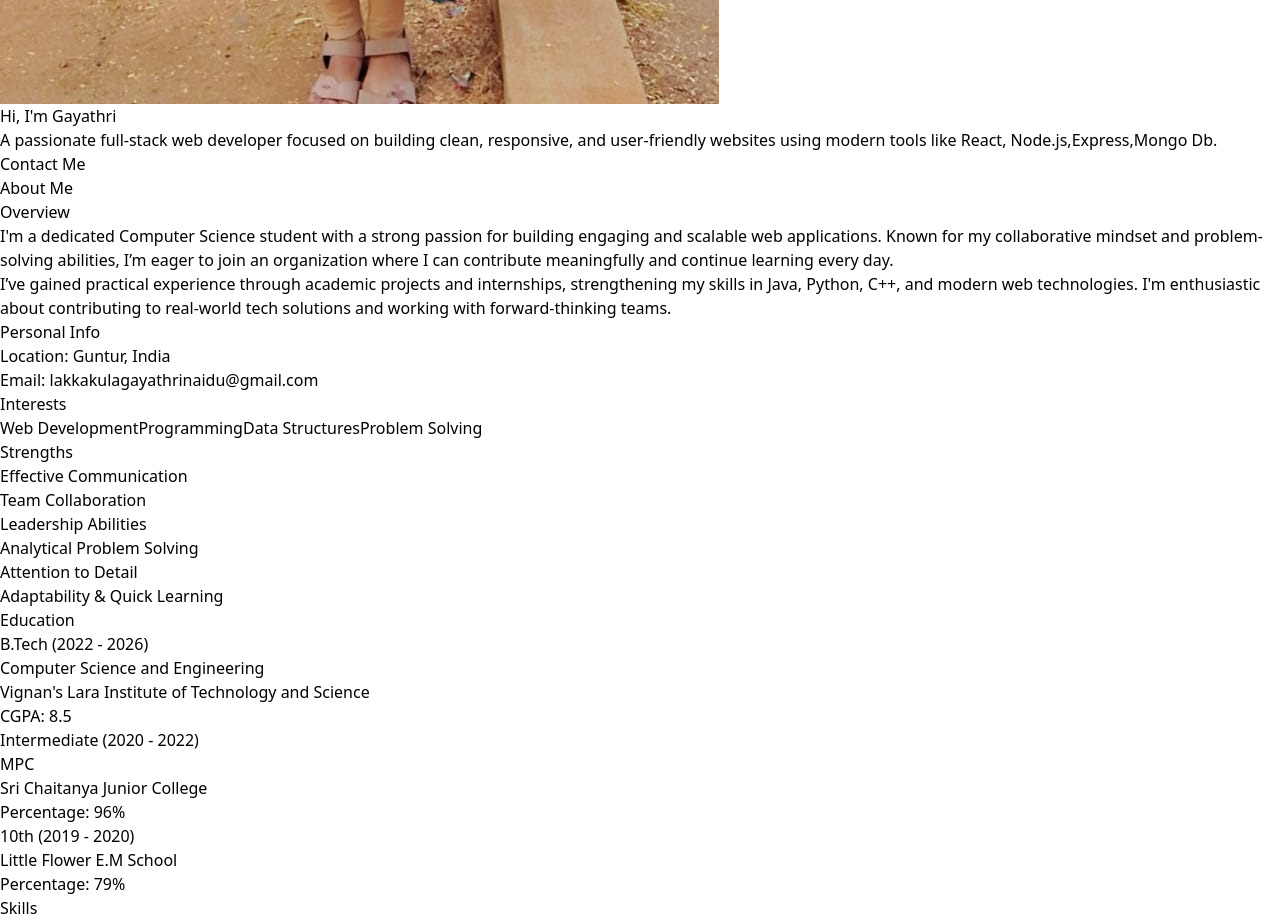
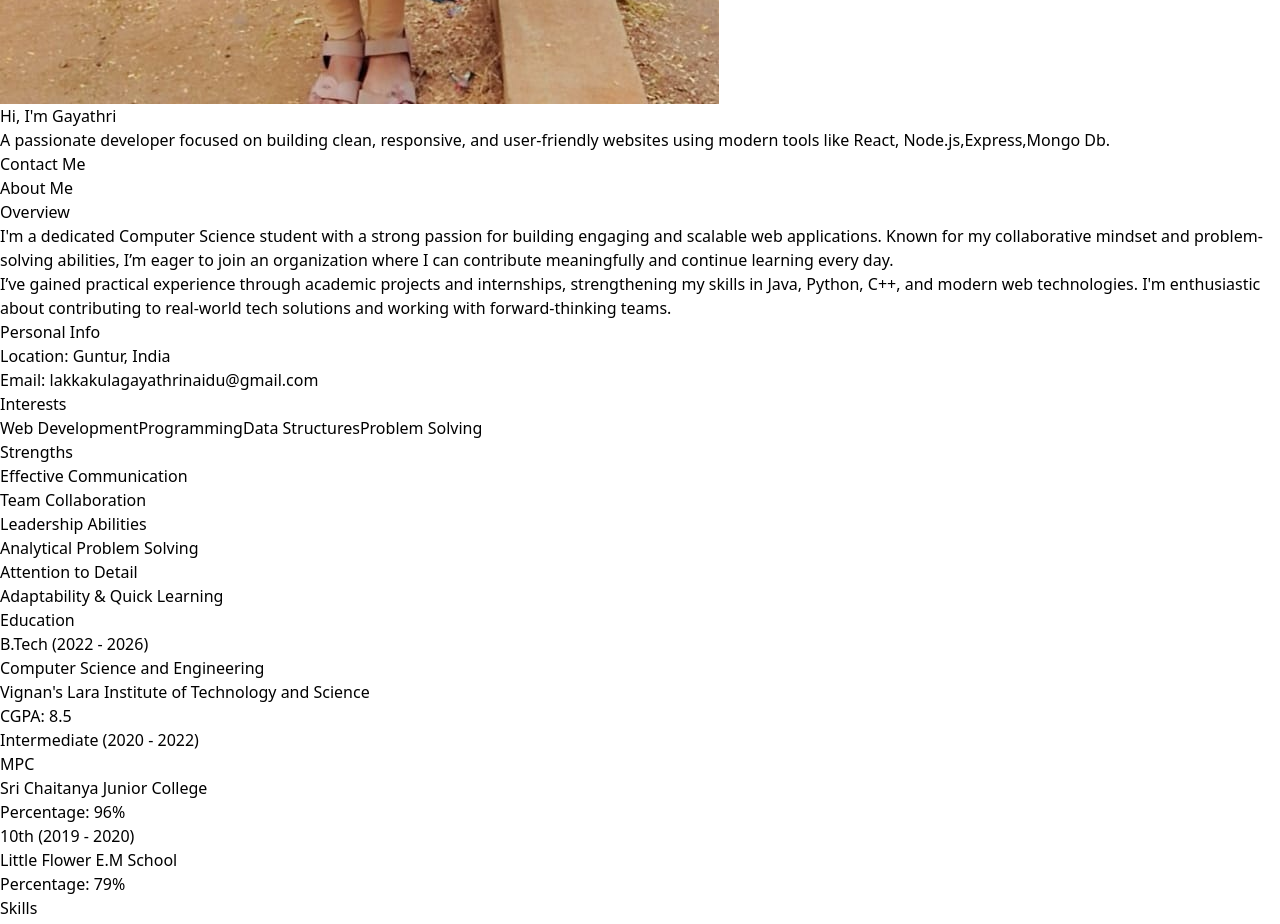
Before and after one commit to L-Gayathri/Personal_Portfolio, a React (Vite) app: page / in a window 1280 px wide. Shown: the part 1320-2244 px from the top of the page. Built offline with nearby package versions, Linux system fonts and the light colour scheme.

Commit message:
Update Hero.jsx

```diff
--- a/src/components/Hero.jsx
+++ b/src/components/Hero.jsx
@@ -21,7 +21,7 @@ function Hero() {
           Hi, I'm Gayathri
         </h1>
         <p className="text-xl text-gray-600 mb-6">
-          A passionate full-stack web developer focused on building clean, responsive, and user-friendly websites using modern tools like React, Node.js,Express,Mongo Db.
+          A passionate  developer focused on building clean, responsive, and user-friendly websites using modern tools like React, Node.js,Express,Mongo Db.
         </p>
         <a
           href="#contact"
```
